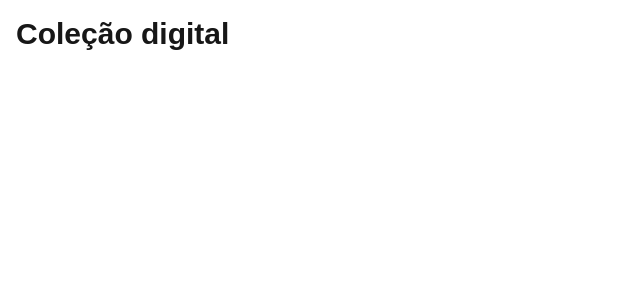
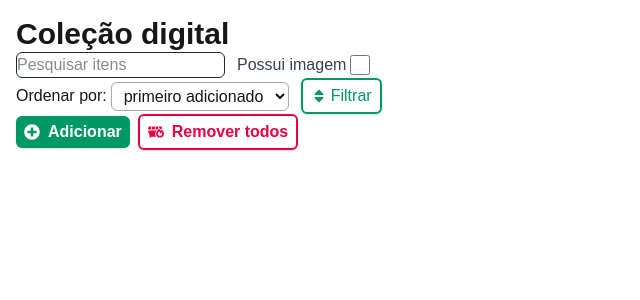
Before and after one commit to gab-souza-martins/digital-collection, a Next.js app: page / in a window 1280 px wide. Shown: the top 300 px of the page, without its empty margins (0-640 px from the left). Built offline with nearby package versions, Linux system fonts and the light colour scheme.

Commit message:
Adicionada funcionalidade para o Home de criar novas coleções

```diff
--- a/src/app/Components/Botões/OpenAddFormBtn.tsx
+++ b/src/app/Components/Botões/OpenAddFormBtn.tsx
@@ -21,7 +21,7 @@ const OpenAddFormBtn: React.FC<OpenAddFormBtnProps> = ({ openForm }) => {
              active:bg-emerald-800 active:border-emerald-700 active:shadow-md"
          >
             <FaPlusCircle />
-            <span className="font-semibold">Adicionar item</span>
+            <span className="font-semibold">Adicionar</span>
          </button>
       </div>
    );
--- a/src/app/Components/Botões/OpenRemoveCollectionBtn.tsx
+++ b/src/app/Components/Botões/OpenRemoveAllBtn.tsx
@@ -2,15 +2,15 @@
 import React from "react";
 import { FaDumpsterFire } from "react-icons/fa";
 
-interface OpenRemoveCollectionBtnProps {
-   openRemoveCollection: () => void;
+interface OpenRemoveAllBtnProps {
+   openRemoveAll: () => void;
 }
 
-const OpenRemoveCollectionBtn: React.FC<OpenRemoveCollectionBtnProps> = ({
-   openRemoveCollection,
+const OpenRemoveAllBtn: React.FC<OpenRemoveAllBtnProps> = ({
+   openRemoveAll,
 }) => {
    const handleOpen = () => {
-      openRemoveCollection();
+      openRemoveAll();
    };
 
    return (
@@ -23,10 +23,10 @@ const OpenRemoveCollectionBtn: React.FC<OpenRemoveCollectionBtnProps> = ({
                      active:bg-rose-700 active:border-rose-700 active:shadow-md"
          >
             <FaDumpsterFire />
-            <span className="font-semibold">Remover coleção</span>
+            <span className="font-semibold">Remover todos</span>
          </button>
       </div>
    );
 };
 
-export default OpenRemoveCollectionBtn;
+export default OpenRemoveAllBtn;
--- a/src/app/Components/CollectionCard.tsx
+++ b/src/app/Components/CollectionCard.tsx
@@ -3,16 +3,16 @@ import Image from "next/image";
 import { FaTrash } from "react-icons/fa";
 
 interface CollectionCardProps {
-   i: number;
+   id: string;
    title: string;
    description: string;
    dateCreated: string;
    image?: string;
-   openRemoveConfirm: (index: number) => void;
+   openRemoveConfirm: (id: string) => void;
 }
 
 const CollectionCard: React.FC<CollectionCardProps> = ({
-   i,
+   id,
    title,
    description,
    dateCreated,
@@ -20,7 +20,7 @@ const CollectionCard: React.FC<CollectionCardProps> = ({
    openRemoveConfirm,
 }) => {
    const handleRemoveConfirm = () => {
-      openRemoveConfirm(i);
+      openRemoveConfirm(id);
    };
 
    return (
--- a/src/app/Components/ConfirmRemove.tsx
+++ b/src/app/Components/ConfirmRemove.tsx
@@ -8,7 +8,7 @@ interface ConfirmRemoveProps {
    closeRemove: () => void;
 }
 
-const ConfirmRemoveItem: React.FC<ConfirmRemoveProps> = ({
+const ConfirmRemove: React.FC<ConfirmRemoveProps> = ({
    text,
    confirmRemove,
    closeRemove,
@@ -45,4 +45,4 @@ const ConfirmRemoveItem: React.FC<ConfirmRemoveProps> = ({
    );
 };
 
-export default ConfirmRemoveItem;
+export default ConfirmRemove;
--- a/src/app/Components/ItemSort.tsx
+++ b/src/app/Components/Sort.tsx
@@ -1,11 +1,11 @@
 import React from "react";
 import { FaSort } from "react-icons/fa";
 
-interface ItemSortProps {
+interface SortProps {
    sort: (value: string) => void;
 }
 
-const ItemSort: React.FC<ItemSortProps> = ({ sort }) => {
+const Sort: React.FC<SortProps> = ({ sort }) => {
    const [selectedSort, setSelectedSort] = React.useState<string>("date");
    const handleSort = (e: React.MouseEvent<HTMLButtonElement>) => {
       e.preventDefault();
@@ -45,4 +45,4 @@ const ItemSort: React.FC<ItemSortProps> = ({ sort }) => {
    );
 };
 
-export default ItemSort;
+export default Sort;
--- a/src/app/colecao/[collectionId]/page.tsx
+++ b/src/app/colecao/[collectionId]/page.tsx
@@ -5,8 +5,8 @@ import OpenAddFormBtn from "@/app/Components/Botões/OpenAddFormBtn";
 import ItemCard from "@/app/Components/ItemCard";
 import AddForm from "@/app/Components/AddForm";
 import Searchbar from "@/app/Components/Searchbar";
-import ItemSort from "@/app/Components/ItemSort";
-import OpenRemoveCollectionBtn from "@/app/Components/Botões/OpenRemoveCollectionBtn";
+import Sort from "@/app/Components/Sort";
+import OpenRemoveAllBtn from "@/app/Components/Botões/OpenRemoveAllBtn";
 import ConfirmRemove from "@/app/Components/ConfirmRemove";
 import Link from "next/link";
 import { FaCaretLeft } from "react-icons/fa";
@@ -221,7 +221,7 @@ const Collection = () => {
 
          {isConfirmRemoveCollectionOpen && (
             <ConfirmRemove
-               text="Remover a coleção é uma ação irreversível. Todos os itens dentro serão perdidos."
+               text="Esvaziar a coleção é uma ação irreversível. Todos os itens dentro serão perdidos."
                confirmRemove={handleConfirmRemoveCollection}
                closeRemove={handleCloseConfirmRemoveCollection}
             />
@@ -234,12 +234,12 @@ const Collection = () => {
             imageFilter={handleImageFilter}
          />
 
-         <ItemSort sort={handleSort} />
+         <Sort sort={handleSort} />
 
          <div className="flex items-center gap-2">
             <OpenAddFormBtn openForm={handleOpenAddItemForm} />
-            <OpenRemoveCollectionBtn
-               openRemoveCollection={handleOpenConfirmRemoveCollection}
+            <OpenRemoveAllBtn
+               openRemoveAll={handleOpenConfirmRemoveCollection}
             />
          </div>
 
--- a/src/app/page.tsx
+++ b/src/app/page.tsx
@@ -1,12 +1,22 @@
 "use client";
 import React from "react";
 import { v4 as uuidv4 } from "uuid";
+import AddForm from "./Components/AddForm";
+import ConfirmRemove from "./Components/ConfirmRemove";
+import Searchbar from "./Components/Searchbar";
+import Sort from "./Components/Sort";
+import OpenAddFormBtn from "./Components/Botões/OpenAddFormBtn";
+import OpenRemoveAllBtn from "./Components/Botões/OpenRemoveAllBtn";
+import CollectionCard from "./Components/CollectionCard";
+import Link from "next/link";
 
 interface Collection {
+   id: string;
    title: string;
    description: string;
    dateCreated: string;
    image?: string;
+   // items: Item[];
 }
 
 const Home = () => {
@@ -45,6 +55,7 @@ const Home = () => {
       const newCollections = [
          ...allCollections,
          {
+            id: uuidv4(),
             title,
             description,
             image,
@@ -58,12 +69,12 @@ const Home = () => {
    };
 
    // *Remoção de coleções
-   const [indexToRemove, setIndexToRemove] = React.useState<number>(-1);
+   const [idToRemove, setIdToRemove] = React.useState<string>("");
    const [isConfirmRemoveCollectionOpen, setIsConfirmRemoveCollectionOpen] =
       React.useState<boolean>(false);
 
-   const handleOpenConfirmRemoveCollection = (index: number) => {
-      setIndexToRemove(index);
+   const handleOpenConfirmRemoveCollection = (id: string) => {
+      setIdToRemove(id);
       setIsConfirmRemoveCollectionOpen(true);
    };
    const handleCloseConfirmRemoveCollection = () => {
@@ -71,9 +82,7 @@ const Home = () => {
    };
 
    const handleConfirmRemoveCollection = () => {
-      const newCollections = allCollections.filter(
-         (i) => i !== viewedCollections[indexToRemove]
-      );
+      const newCollections = allCollections.filter((i) => i.id !== idToRemove);
       setAllCollections(newCollections);
       localStorage.setItem("collections", JSON.stringify(newCollections));
    };
@@ -85,10 +94,10 @@ const Home = () => {
    ] = React.useState<boolean>(false);
 
    const handleOpenConfirmRemoveAllCollections = () => {
-      setIsConfirmRemoveCollectionOpen(true);
+      setIsConfirmRemoveAllCollectionsOpen(true);
    };
    const handleCloseConfirmRemoveAllCollections = () => {
-      setIsConfirmRemoveCollectionOpen(false);
+      setIsConfirmRemoveAllCollectionsOpen(false);
    };
    const handleConfirmRemoveAllCollections = () => {
       localStorage.clear();
@@ -113,14 +122,14 @@ const Home = () => {
       localStorage.setItem("sortValue", JSON.stringify(sort));
    };
 
-   // *Define os filtros de busca e ordenação
+   // *Filtros de busca e ordenação
    const [searchTerm, setSearchTerm] = React.useState<string>("");
    const [imageFilter, setImageFilter] = React.useState<boolean>(false);
 
    React.useEffect(() => {
       let filteredCollections: Collection[] = allCollections;
 
-      //* Filtros de busca
+      // *Busca
       if (searchTerm.trim() !== "") {
          filteredCollections = filteredCollections.filter(
             (collection) =>
@@ -139,7 +148,7 @@ const Home = () => {
          );
       }
 
-      //* Filtros de ordenação
+      // *Ordenação
       switch (sortValue) {
          case "date-reverse":
             filteredCollections = [...filteredCollections].reverse();
@@ -171,6 +180,60 @@ const Home = () => {
    return (
       <div className="p-4">
          <h1 className="text-3xl font-bold">Coleção digital</h1>
+
+         {isAddCollectionFormOpen && (
+            <AddForm
+               onAdd={handleAddCollection}
+               closeForm={handleCloseAddCollectionForm}
+            />
+         )}
+
+         {isConfirmRemoveCollectionOpen && (
+            <ConfirmRemove
+               text="Remover uma coleção é uma ação irreversível."
+               confirmRemove={handleConfirmRemoveCollection}
+               closeRemove={handleCloseConfirmRemoveCollection}
+            />
+         )}
+
+         {isConfirmRemoveAllCollectionsOpen && (
+            <ConfirmRemove
+               text="Remover as coleções é uma ação irreversível. Todos os itens serão perdidos."
+               confirmRemove={handleConfirmRemoveAllCollections}
+               closeRemove={handleCloseConfirmRemoveAllCollections}
+            />
+         )}
+
+         <Searchbar
+            textSearch={handleTextSearch}
+            imageFilter={handleImageFilter}
+         />
+
+         <Sort sort={handleSort} />
+
+         <div className="flex items-center gap-2">
+            <OpenAddFormBtn openForm={handleOpenAddCollectionForm} />
+            <OpenRemoveAllBtn
+               openRemoveAll={handleOpenConfirmRemoveAllCollections}
+            />
+         </div>
+
+         <br />
+
+         <div className="grid grid-cols-1 sm:grid-cols-2 lg:grid-cols-3 xl:grid-cols-4 gap-4 justify-items-center">
+            {viewedCollections.map((collection) => (
+               <Link key={collection.id} href={`colecao/${collection.id}/`}>
+                  <CollectionCard
+                     id={collection.id}
+                     title={collection.title}
+                     description={collection.description}
+                     dateCreated={collection.dateCreated}
+                     image={collection.image}
+                     openRemoveConfirm={handleOpenConfirmRemoveCollection}
+                  />
+               </Link>
+            ))}
+         </div>
       </div>
    );
 };
```
